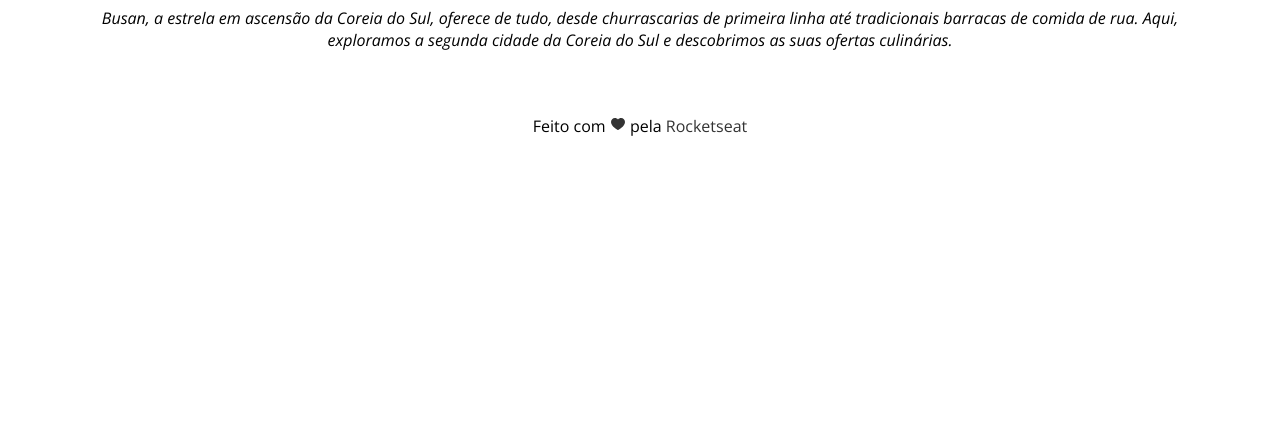
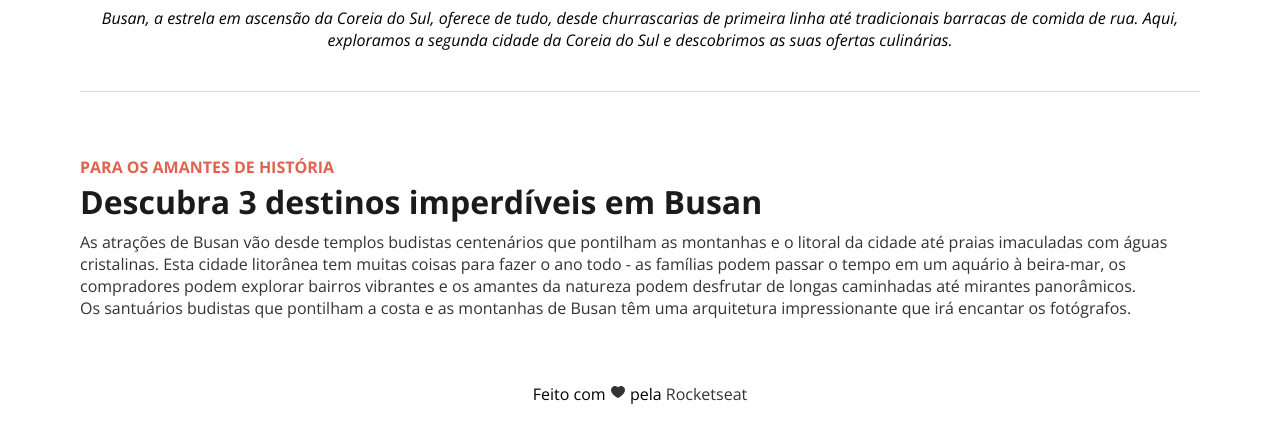
Before and after one commit to arturtinoco/pagina-local-turistico, a plain HTML site: page index.html in a window 1280 px wide. Shown: the part 881-1320 px from the top of the page. Before the commit the page ends 1098 px from the top, so only its background shows below. Drawn offline with nearby package versions, Linux system fonts and the light colour scheme.

Commit message:
Add main area header section
- Add :root elements on text

```diff
--- a/index.html
+++ b/index.html
@@ -24,6 +24,21 @@
             </p>
         </section>
 
+        <main>
+            <div class="line"></div>
+
+            <section id="title-list">
+                <div class="title">
+                    <span>Para os amantes de história</span>
+                    <h2>Descubra 3 destinos imperdíveis em Busan</h2>
+                </div>
+
+                <p>
+                    As atrações de Busan vão desde templos budistas centenários que pontilham as montanhas e o litoral da cidade até praias imaculadas com águas cristalinas. Esta cidade litorânea tem muitas coisas para fazer o ano todo - as famílias podem passar o tempo em um aquário à beira-mar, os compradores podem explorar bairros vibrantes e os amantes da natureza podem desfrutar de longas caminhadas até mirantes panorâmicos.<br>
+                    Os santuários budistas que pontilham a costa e as montanhas de Busan têm uma arquitetura impressionante que irá encantar os fotógrafos.
+                </p>
+            </section>
+        </main>
 
         <footer>
             <p>
--- a/styles/style.css
+++ b/styles/style.css
@@ -80,3 +80,39 @@ section.description#top p {
     font-style: italic;
     text-align: center;
 }
+
+.line {
+    background-color: #D9D9D9;
+    width: 100%;
+    height: 1px;
+    overflow: hidden;
+}
+
+main {
+    display: flex;
+    flex-direction: column;
+    gap: 4rem;
+}
+
+main p {
+    color: var(--text-secondary);
+    font-size: 1rem;
+}
+
+section#title-list {
+    display: flex;
+    flex-direction: column;
+    gap: .5rem;
+}
+
+.title {
+    display: flex;
+    flex-direction: column;
+    gap: 2px;
+}
+
+.title h2 {
+    color: var(--text-primary);
+    font-size: 2rem;
+    font-weight: bold;
+}
```
